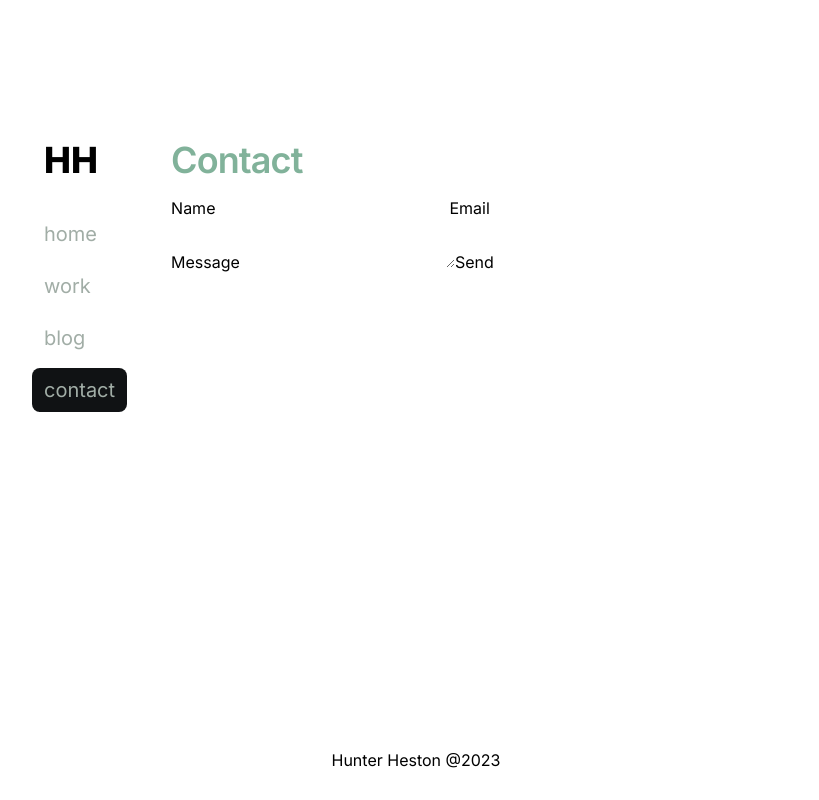
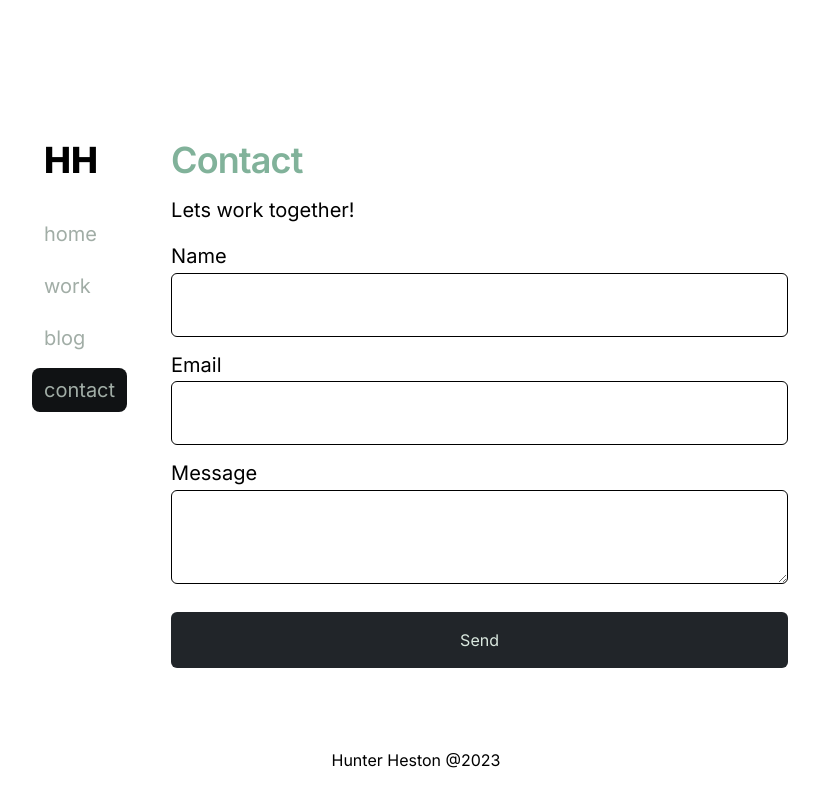
Before and after one commit to HunterHeston/personal-website, a Next.js app: page /contact in a window 1280 px wide. Shown: the whole page, without its empty margins (216-1035 px from the left). Built offline with nearby package versions, Linux system fonts and the light colour scheme.

Commit message:
Style contact form.

```diff
--- a/pages/contact.tsx
+++ b/pages/contact.tsx
@@ -1,17 +1,55 @@
 import H1 from "@/components/h1";
+import H2 from "@/components/h2";
 
 export default function Contact() {
   return (
     <>
       <H1>Contact</H1>
-      <form action="submit">
-        <label htmlFor="name">Name</label>
-        <input type="text" name="name" id="name" />
-        <label htmlFor="email">Email</label>
-        <input type="email" name="email" id="email" />
-        <label htmlFor="message">Message</label>
-        <textarea name="message" id="message" />
-        <button type="submit">Send</button>
+      <p className="text-xl mb-4">Lets work together!</p>
+      <form className="flex flex-col items-start" action="submit">
+        <label
+          className="flex flex-col leading-relaxed w-full text-xl mb-3"
+          htmlFor="name"
+        >
+          Name
+          <input
+            className="border rounded-md p-4 leading-normal text-xl"
+            type="text"
+            name="name"
+            id="name"
+          />
+        </label>
+        <label
+          className="flex flex-col leading-relaxed w-full text-xl mb-3"
+          htmlFor="email"
+        >
+          Email
+          <input
+            className="border rounded-md p-4 leading-normal text-xl"
+            required
+            type="email"
+            name="email"
+            id="email"
+          />
+        </label>
+        <label
+          className="flex flex-col leading-relaxed w-full text-xl mb-3"
+          htmlFor="message"
+        >
+          Message
+          <textarea
+            className="border rounded-md p-4 leading-normal text-xl"
+            required
+            name="message"
+            id="message"
+          />
+        </label>
+        <button
+          className="w-full p-4 mt-4 bg-background text-primary rounded-md"
+          type="submit"
+        >
+          Send
+        </button>
       </form>
     </>
   );
```
